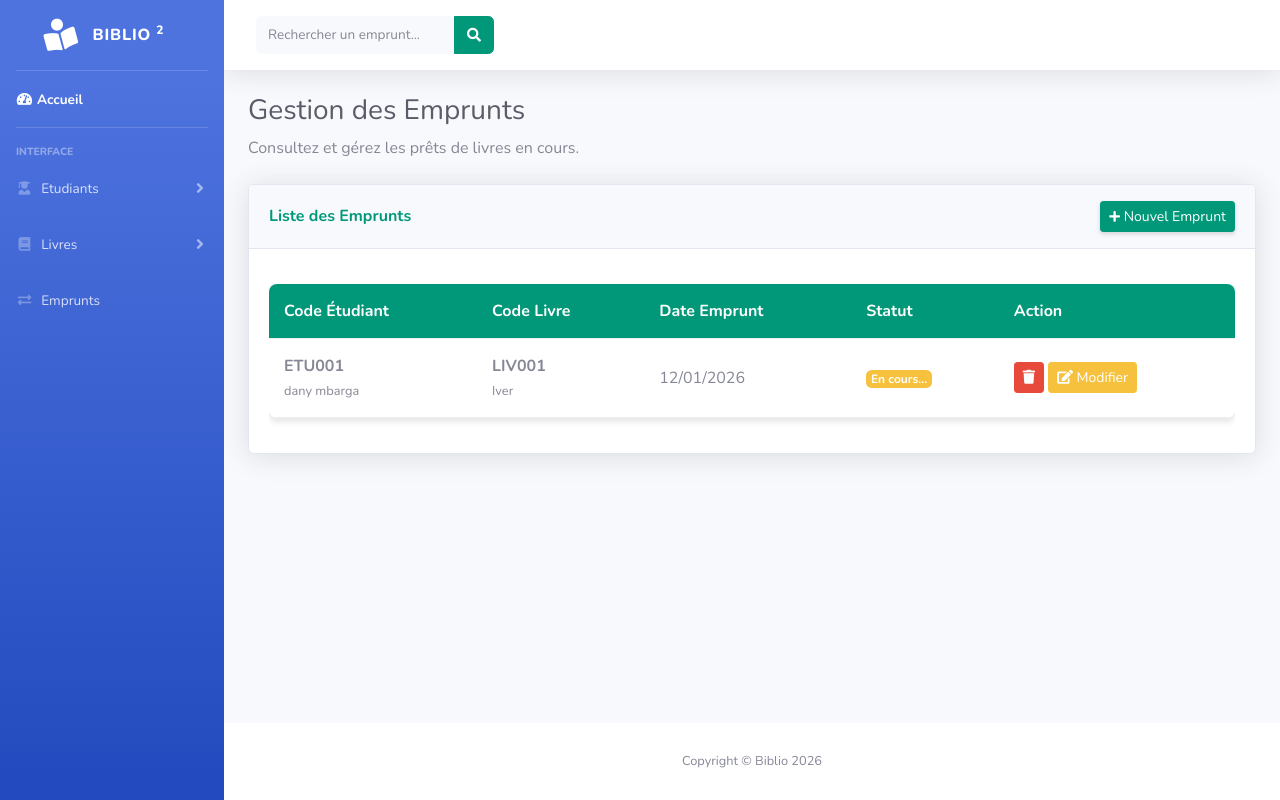
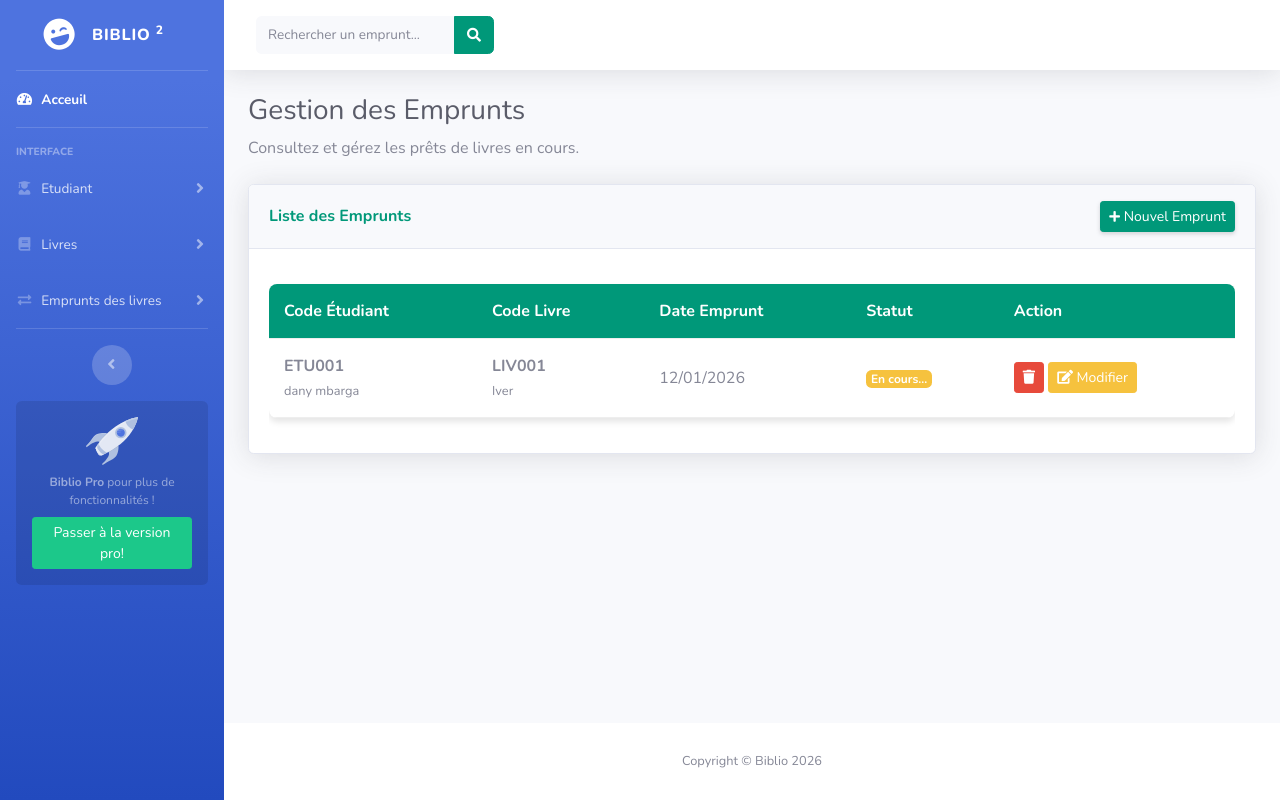
Before and after one commit to DenzelRodeo/library-management-system, a PHP site: page /view/emprunts/index.php in a window 1280 px wide. Run offline with PHP 8.4, Linux system fonts and the light colour scheme; the template is opened without the code that fills it, so the values that code supplies are empty; data comes from the database, SQL or seed files in the repository; some libraries are stand-ins or nearby versions.

Commit message:
creation d'une nouvelle branch

```diff
--- a/view/emprunts/index.php
+++ b/view/emprunts/index.php
@@ -80,26 +80,77 @@ try {
 
         <ul class="navbar-nav bg-gradient-primary sidebar sidebar-dark accordion" id="accordionSidebar">
         <a class="sidebar-brand d-flex align-items-center justify-content-center" href="../../index.php">
-                <div class="sidebar-brand-icon rotate-n-15"><i class="fas fa-book-reader"></i></div>
-                <div class="sidebar-brand-text mx-3">Biblio <sup>2</sup></div>
+            <div class="sidebar-brand-icon rotate-n-15">
+                <i class="fas fa-laugh-wink"></i>
+            </div>
+            <div class="sidebar-brand-text mx-3" style="font-weight: bolder">Biblio <sup>2</sup></div>
         </a>
+
         <hr class="sidebar-divider my-0">
-            <li class="nav-item active"><a class="nav-link" href="../../index.php"><i class="fas fa-fw fa-tachometer-alt"></i><span>Accueil</span></a></li>
+
+        <li class="nav-item active">
+            <a class="nav-link" href="../../index.php">
+                <i class="fas fa-fw fa-tachometer-alt"></i>
+                <span>Acceuil</span>
+            </a>
+        </li>
+
         <hr class="sidebar-divider">
+
         <div class="sidebar-heading">Interface</div>
 
         <li class="nav-item">
-                <a class="nav-link collapsed" href="#" data-toggle="collapse" data-target="#collapseEtudiants"><i class="fas fa-fw fa-user-graduate"></i> <span>Etudiants</span></a>
-                <div id="collapseEtudiants" class="collapse"><div class="bg-white py-2 collapse-inner rounded"><a class="collapse-item" href="../etudiants/index.php">Liste</a></div></div>
+            <a class="nav-link collapsed" href="#" data-toggle="collapse" data-target="#collapseEtudiants"
+                aria-expanded="true" aria-controls="collapseEtudiants">
+                <i class="fas fa-fw fa-user-graduate"></i> <span>Etudiant</span>
+            </a>
+            <div id="collapseEtudiants" class="collapse" aria-labelledby="headingTwo" data-parent="#accordionSidebar">
+                <div class="bg-white py-2 collapse-inner rounded">
+                    <h6 class="collapse-header">Gestion Etudiant:</h6>
+                    <a class="collapse-item" href="../../view/etudiants/index.php">Liste des etudiants</a>
+                </div>
+            </div>
         </li>
+
         <li class="nav-item">
-                <a class="nav-link collapsed" href="#" data-toggle="collapse" data-target="#collapseLivres"><i class="fas fa-fw fa-book"></i> <span>Livres</span></a>
-                <div id="collapseLivres" class="collapse"><div class="bg-white py-2 collapse-inner rounded"><a class="collapse-item" href="../livres/index.php">Liste</a></div></div>
+            <a class="nav-link collapsed" href="#" data-toggle="collapse" data-target="#collapseLivres"
+                aria-expanded="true" aria-controls="collapseLivres">
+                <i class="fas fa-fw fa-book"></i> <span>Livres</span>
+            </a>
+            <div id="collapseLivres" class="collapse" aria-labelledby="headingTwo" data-parent="#accordionSidebar">
+                <div class="bg-white py-2 collapse-inner rounded">
+                    <h6 class="collapse-header">Gestion des Livres:</h6>
+                    <a class="collapse-item" href="../../view/livres/index.php">Liste des livres</a>
+                </div>
+            </div>
         </li>
+
         <li class="nav-item">
-                <a class="nav-link" href="../emprunts/index.php"><i class="fas fa-fw fa-exchange-alt"></i> <span>Emprunts</span></a>
+            <a class="nav-link collapsed" href="#" data-toggle="collapse" data-target="#collapseEmprunts"
+                aria-expanded="true" aria-controls="collapseEmprunts">
+                <i class="fas fa-fw fa-exchange-alt"></i> <span>Emprunts des livres</span>
+            </a>
+            <div id="collapseEmprunts" class="collapse" aria-labelledby="headingTwo" data-parent="#accordionSidebar">
+                <div class="bg-white py-2 collapse-inner rounded">
+                    <h6 class="collapse-header">Gestion des Emprunts :</h6>
+                    <a class="collapse-item" href="../../view/emprunts/index.php">Liste des Emprunts</a>
+                </div>
+            </div>
         </li>
+
+        <hr class="sidebar-divider">
+
+        <div class="text-center d-none d-md-inline">
+            <button class="rounded-circle border-0" id="sidebarToggle"></button>
+        </div>
+
+        <div class="sidebar-card d-none d-lg-flex">
+            <img class="sidebar-card-illustration mb-2" src="../../img/undraw_rocket.svg" alt="...">
+            <p class="text-center mb-2"><strong>Biblio Pro</strong> pour plus de fonctionnalités !</p>
+            <a class="btn btn-success btn-sm" href="#">Passer à la version pro!</a>
+        </div>
     </ul>
+
 
         <div id="content-wrapper" class="d-flex flex-column">
             <div id="content">
```
Lines whose indentation alone changed are shown as unchanged.
